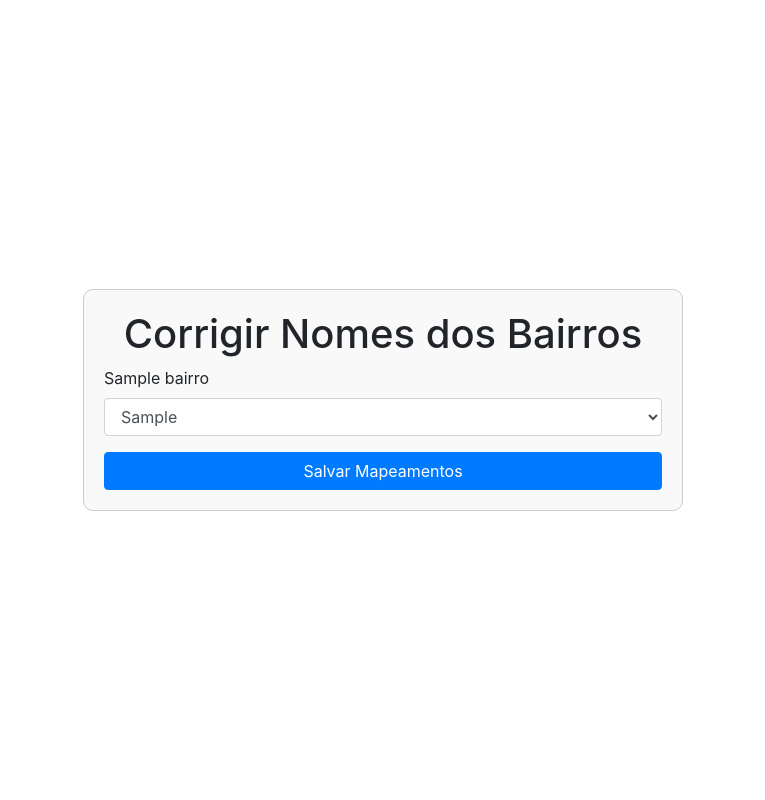
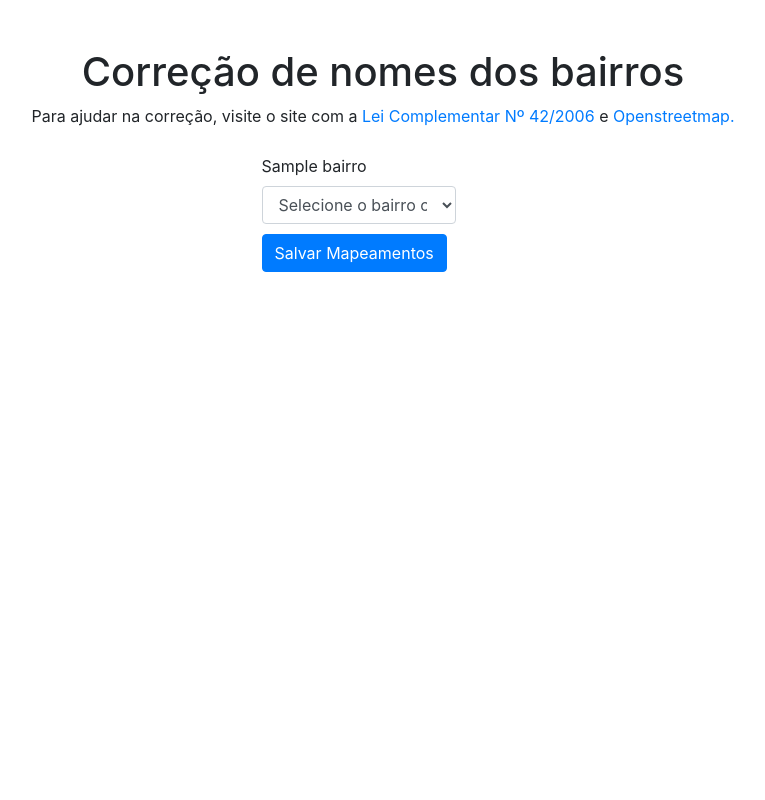
Before and after one commit to charlles36/modulo_geoprocessamento_PPSUSUFN, a Django app: template Cid_localizacao_app/templates/corrigir_bairros.html in a window 1280 px wide. Shown: the whole page, without its empty margins (257-1022 px from the left). Run offline with Django 4.2, Linux system fonts and the light colour scheme; the template is opened without the code that fills it: most values are stand-ins (such as "Sample title", 1, 10 or a date in 2020); some libraries are stand-ins or nearby versions.

Commit message:
add requirements.txt

```diff
--- a/Cid_localizacao_app/templates/base.html
+++ b/Cid_localizacao_app/templates/base.html
@@ -2,7 +2,7 @@
 <html lang="pt-br">
 <head>
     <meta charset="UTF-8">
-    <title>{% block title %}Meu Projeto{% endblock %}</title>
+    <title>{% block title %}PPSUS - Módulo de Geoprocessamento{% endblock %}</title>
     <link rel="stylesheet" href="https://stackpath.bootstrapcdn.com/bootstrap/4.5.2/css/bootstrap.min.css">
     <link rel="stylesheet" href="https://cdn.jsdelivr.net/npm/flatpickr/dist/flatpickr.min.css">
     <style>
@@ -24,7 +24,7 @@
         <div class="collapse navbar-collapse" id="navbarNav">
             <ul class="navbar-nav">
                 <li class="nav-item">
-                    <a class="nav-link" href="{% url 'index' %}">Início</a>
+                    <a class="nav-link" href="{% url 'index' %}">Gerar mapa</a>
                 </li>
                 <li class="nav-item">
                     <a class="nav-link" href="{% url 'lista_relatorios' %}">Relatórios</a>
--- a/Cid_localizacao_app/templates/corrigir_bairros.html
+++ b/Cid_localizacao_app/templates/corrigir_bairros.html
@@ -2,45 +2,43 @@
 <html lang="pt-br">
 <head>
     <meta charset="UTF-8">
-    <title>Corrigir Nomes dos Bairros</title>
+    <title>Correção de nomes dos bairros</title>
     <link rel="stylesheet" href="https://stackpath.bootstrapcdn.com/bootstrap/4.5.2/css/bootstrap.min.css">
     <style>
-        .centered-form {
+        .correcao-bairros-container {
             display: flex;
-            justify-content: center;
+            flex-direction: column;
             align-items: center;
-            height: 100vh;
         }
-        .form-container {
-            width: 100%;
-            max-width: 600px;
-            padding: 20px;
-            border: 1px solid #ccc;
-            border-radius: 10px;
-            background-color: #f9f9f9;
+
+        .bairro-item {
+            margin: 10px 0;
+            width: 80%;
         }
     </style>
 </head>
 <body>
-    <div class="container centered-form">
-        <div class="form-container">
-            <h1 class="text-center">Corrigir Nomes dos Bairros</h1>
+    <div class="container mt-5 correcao-bairros-container">
+        <h1>Correção de nomes dos bairros</h1>
+        <p>Para ajudar na correção, visite o site com a <a href="https://leismunicipais.com.br/a/rs/s/santa-maria/lei-complementar/2006/4/42/lei-complementar-n-42-2006-cria-unidades-urbanas-altera-a-divisao-urbana-de-santa-maria-da-nova-denominacao-aos-bairros-e-revoga-a-lei-municipal-n-2770-86-de-02-071986-artigos-2-a-25-e-da-outras-providencias" target="_blank">Lei Complementar Nº 42/2006</a>
+            e <a href="https://www.openstreetmap.org/#map=12/-29.7067/-53.8402" target="_blank"> Openstreetmap.</a></p>
         <form method="post">
             {% csrf_token %}
             {% for bairro in bairros_incorretos %}
-                    <div class="form-group">
+                <div class="form-group bairro-item">
                     <label for="bairro_{{ forloop.counter }}">{{ bairro }}</label>
                     <select id="bairro_{{ forloop.counter }}" name="mapeamento" class="form-control">
+                        <option value="" disabled selected hidden>Selecione o bairro correto</option>
                         {% for bairro_correto in bairros_corretos %}
                             <option value="{{ bairro }},{{ bairro_correto }}">{{ bairro_correto }}</option>
                         {% endfor %}
                     </select>
                 </div>
             {% endfor %}
-                <button type="submit" class="btn btn-primary btn-block">Salvar Mapeamentos</button>
+            <button type="submit" class="btn btn-primary">Salvar Mapeamentos</button>
         </form>
     </div>
-    </div>
+
     <script src="https://code.jquery.com/jquery-3.5.1.slim.min.js"></script>
     <script src="https://cdn.jsdelivr.net/npm/popper.js@1.16.1/dist/umd/popper.min.js"></script>
     <script src="https://stackpath.bootstrapcdn.com/bootstrap/4.5.2/js/bootstrap.min.js"></script>
--- a/Cid_localizacao_app/templates/index.html
+++ b/Cid_localizacao_app/templates/index.html
@@ -1,6 +1,6 @@
 {% extends 'base.html' %}
 
-{% block title %}Início{% endblock %}
+{% block title %}Gerar mapa{% endblock %}
 
 {% block content %}
     <h1>Casos de CID por Bairro</h1>
--- a/Cid_localizacao_app/templates/upload_relatorio.html
+++ b/Cid_localizacao_app/templates/upload_relatorio.html
@@ -1,6 +1,6 @@
 {% extends 'base.html' %}
 
-{% block title %}Início{% endblock %}
+{% block title %}Upload{% endblock %}
 
 {% block content %}
     <div class="container mt-5">
```
Also changed, not shown: Cid_localizacao_app/templates/lista_relatorios.html (+25 -1 lines), Cid_localizacao_app/views.py (+19 -7 lines), upload/BairroseDistrito-sm.json, 1 other file. Lines whose indentation alone changed are shown as unchanged.
